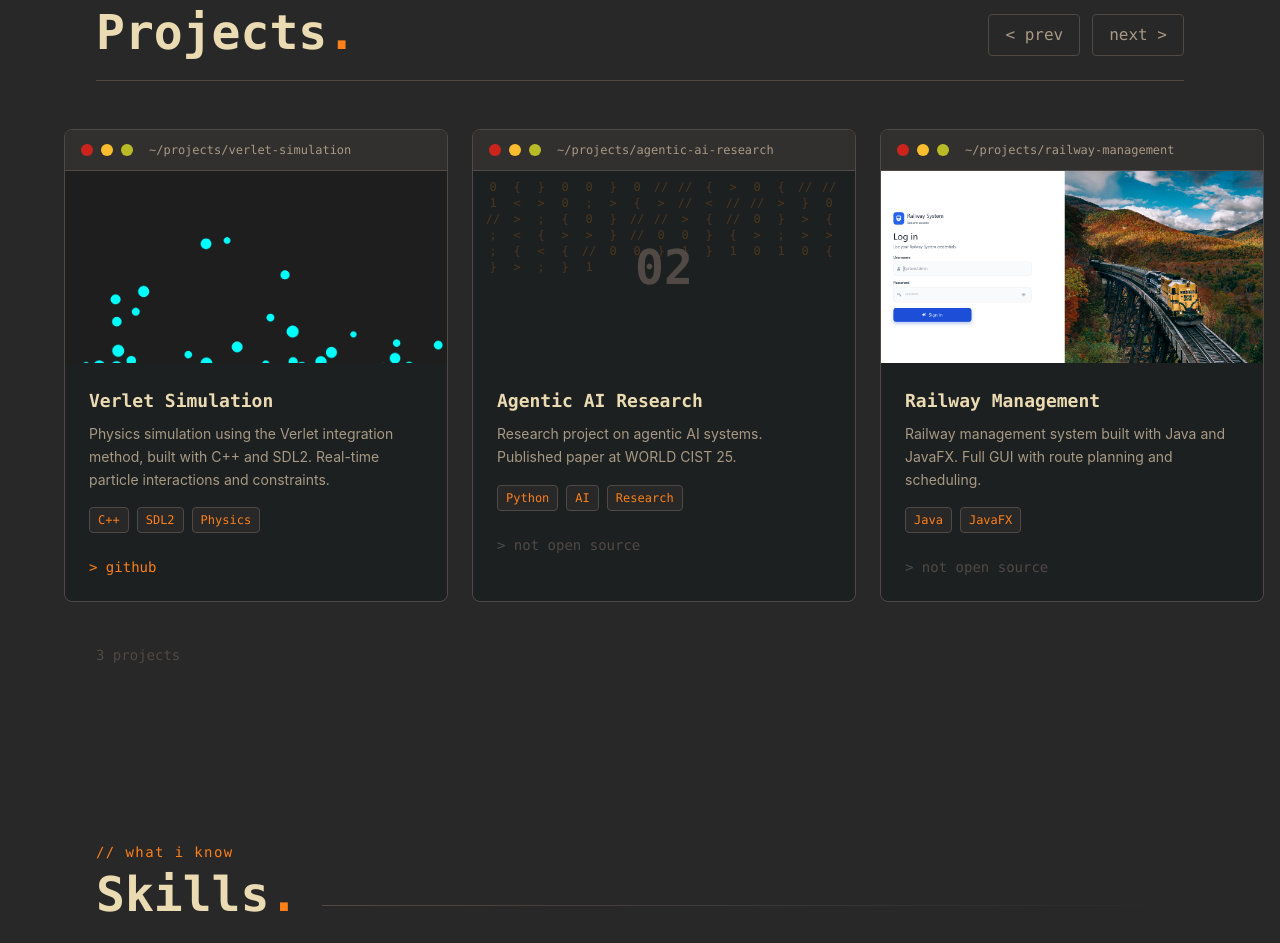
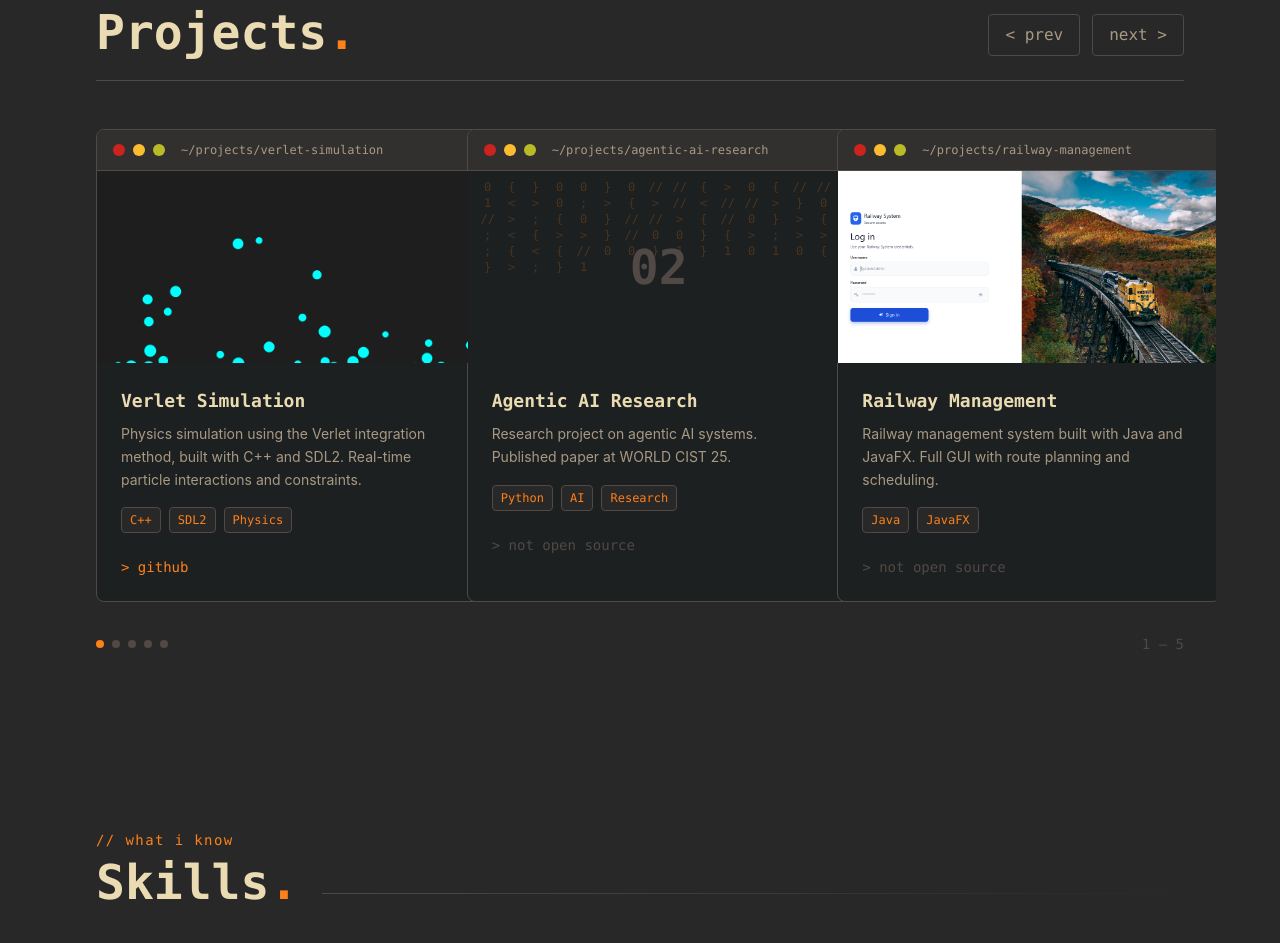
Before and after one commit to GonZiin/website-portfolio, a React (Vite) app: page / in a window 1280 px wide. Shown: the part 900-1843 px from the top of the page. Built offline with nearby package versions, Linux system fonts and the light colour scheme.

Commit message:
fix: erros about project overflow

```diff
--- a/src/components/Projects.jsx
+++ b/src/components/Projects.jsx
@@ -1,8 +1,10 @@
-import { useRef } from 'react'
-import { motion } from 'framer-motion'
+import { useState } from 'react'
+import { motion, AnimatePresence } from 'framer-motion'
 import ProjectCard from './ProjectCard'
 import railwayImg from '../assets/railway.png'
 import verletImg from '../assets/verlet.png'
+import smianImg from '../assets/smainSwitch.png'
+import mealImg from '../assets/mealPlanner.png'
 
 const projects = [
   {
@@ -26,28 +28,57 @@ const projects = [
     tech: ["Java", "JavaFX"],
     image: railwayImg
   },
+  {
+    name: "Smian Switch",
+    description: "A game built in collaboration with other developers.",
+    link: "https://github.com/dinisjcorreia/SmianSwitch",
+    tech: ["C#", "Game"],
+    image: smianImg
+  },
+  {
+    name: "Meal Planner",
+    description: "A meal planning application to help organize weekly meals and nutrition.",
+    link: "https://github.com/GonZiin/Meal-Planner",
+    tech: ["Django", "Python"],
+    image: mealImg
+  },
 ]
 
 function Projects() {
-  const scrollRef = useRef(null)
+  const [current, setCurrent] = useState(0)
+  const [direction, setDirection] = useState(1)
 
-  const scroll = (direction) => {
-    scrollRef.current.scrollBy({
-      left: direction === 'left' ? -420 : 420,
-      behavior: 'smooth'
-    })
+  const visible = 3
+  const total = projects.length
+
+  const prev = () => {
+    setDirection(-1)
+    setCurrent((c) => (c - 1 + total) % total)
+  }
+
+  const next = () => {
+    setDirection(1)
+    setCurrent((c) => (c + 1) % total)
+  }
+
+  const getVisible = () => {
+    return [0, 1, 2].map((i) => ({
+      project: projects[(current + i) % total],
+      index: (current + i) % total
+    }))
   }
 
   return (
-    <section id="projects" className="bg-[#282828] py-20 overflow-hidden">
+    <section id="projects" className="bg-[#282828] py-20">
 
-      {/* cabeçalho criativo */}
+      {/* cabeçalho */}
       <div className="max-w-6xl mx-auto px-8 mb-12">
         <div className="flex items-end justify-between">
           <div>
             <motion.p
               initial={{ opacity: 0 }}
               whileInView={{ opacity: 1 }}
+              viewport={{ once: true }}
               className="text-[#fe8019] font-mono text-sm mb-2 tracking-widest"
             >
               // selected works
@@ -55,17 +86,16 @@ function Projects() {
             <motion.h2
               initial={{ opacity: 0, y: 20 }}
               whileInView={{ opacity: 1, y: 0 }}
+              viewport={{ once: true }}
               transition={{ duration: 0.5 }}
               className="text-[#ebdbb2] text-5xl font-bold font-mono"
             >
               Projects<span className="text-[#fe8019]">.</span>
             </motion.h2>
           </div>
-
-          {/* botões de navegação */}
           <div className="flex gap-3">
             <motion.button
-              onClick={() => scroll('left')}
+              onClick={prev}
               whileHover={{ scale: 1.05 }}
               whileTap={{ scale: 0.95 }}
               className="px-4 py-2 border border-[#504945] text-[#a89984] font-mono hover:border-[#fe8019] hover:text-[#fe8019] transition-colors rounded"
@@ -73,7 +103,7 @@ function Projects() {
               {'<'} prev
             </motion.button>
             <motion.button
-              onClick={() => scroll('right')}
+              onClick={next}
               whileHover={{ scale: 1.05 }}
               whileTap={{ scale: 0.95 }}
               className="px-4 py-2 border border-[#504945] text-[#a89984] font-mono hover:border-[#fe8019] hover:text-[#fe8019] transition-colors rounded"
@@ -82,33 +112,49 @@ function Projects() {
             </motion.button>
           </div>
         </div>
-
-        {/* linha decorativa */}
         <motion.div
           initial={{ scaleX: 0 }}
           whileInView={{ scaleX: 1 }}
+          viewport={{ once: true }}
           transition={{ duration: 0.8 }}
           className="h-px bg-[#504945] mt-6 origin-left"
         />
       </div>
 
-      {}
-        <div
-          ref={scrollRef}
-          className="flex gap-6 overflow-x-auto pb-4 pl-[max(2rem,calc((100vw-72rem)/2))]"
-          style={{ scrollbarWidth: 'none' }}
-        >
-        {projects.map((project, index) => (
-          <ProjectCard key={project.name} index={index} {...project} />
-        ))}
+      {/* carrossel */}
+      <div className="max-w-6xl mx-auto px-8 overflow-hidden">
+        <AnimatePresence mode="popLayout" initial={false}>
+          <motion.div
+            key={current}
+            initial={{ opacity: 0, x: direction * 100 }}
+            animate={{ opacity: 1, x: 0 }}
+            exit={{ opacity: 0, x: direction * -100 }}
+            transition={{ duration: 0.4, ease: 'easeInOut' }}
+            className="grid grid-cols-3 gap-6"
+          >
+            {getVisible().map(({ project, index }) => (
+              <ProjectCard key={project.name} index={index} {...project} />
+            ))}
+          </motion.div>
+        </AnimatePresence>
       </div>
 
-      {/* contador */}
-      <div className="max-w-6xl mx-auto px-8 mt-6">
-        <span className="text-[#504945] font-mono text-sm">
-          {projects.length} projects
+      {/* indicadores */}
+      <div className="max-w-6xl mx-auto px-8 mt-8 flex items-center gap-4">
+        <div className="flex gap-2">
+          {projects.map((_, i) => (
+            <button
+              key={i}
+              onClick={() => { setDirection(i > current ? 1 : -1); setCurrent(i) }}
+              className={`w-2 h-2 rounded-full transition-colors duration-300 ${i === current ? 'bg-[#fe8019]' : 'bg-[#504945]'}`}
+            />
+          ))}
+        </div>
+        <span className="text-[#504945] font-mono text-sm ml-auto">
+          {current + 1} — {total}
         </span>
       </div>
+
     </section>
   )
 }
```
Also changed, not shown: src/assets/mealPlanner.png (added), src/assets/smainSwitch.png (added).
